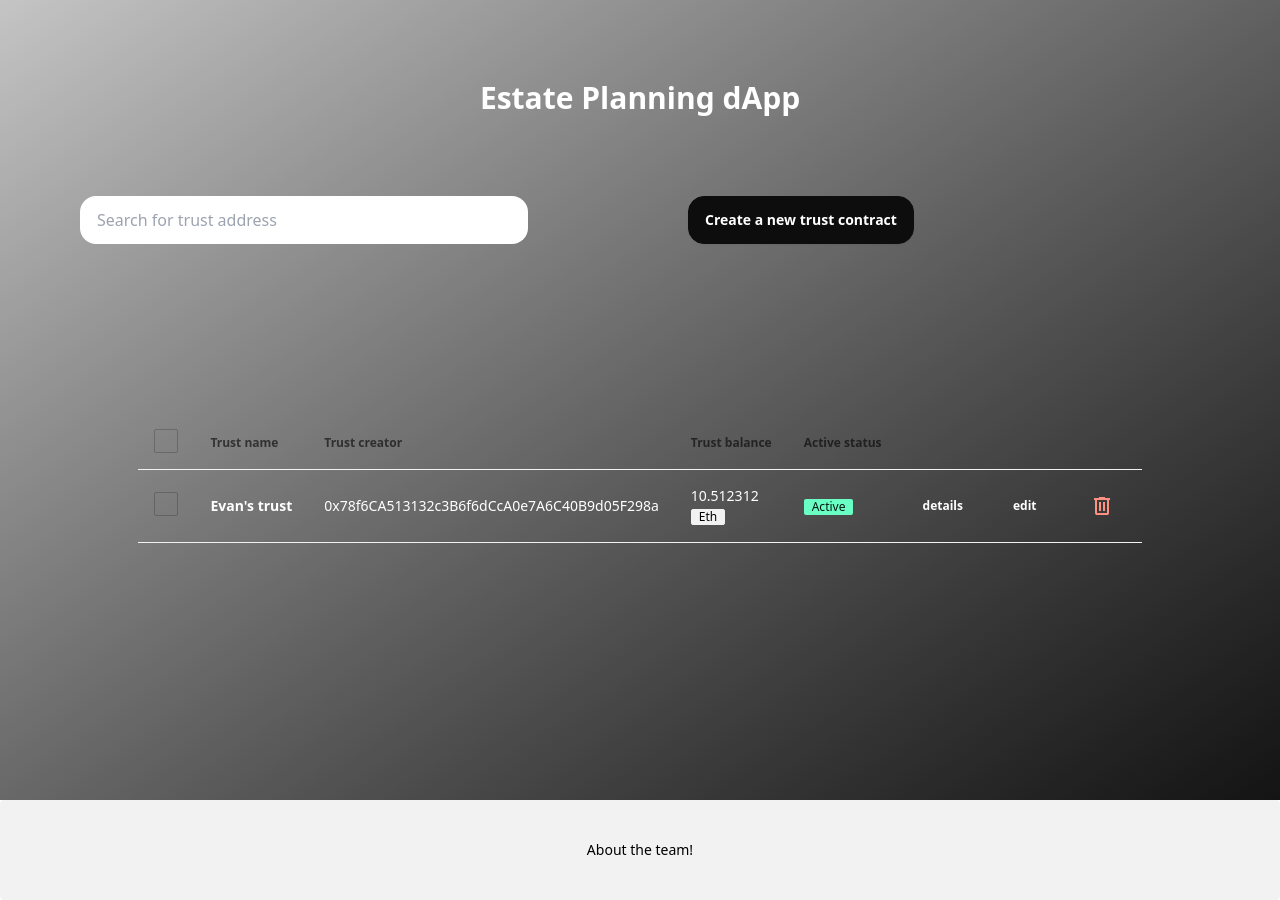
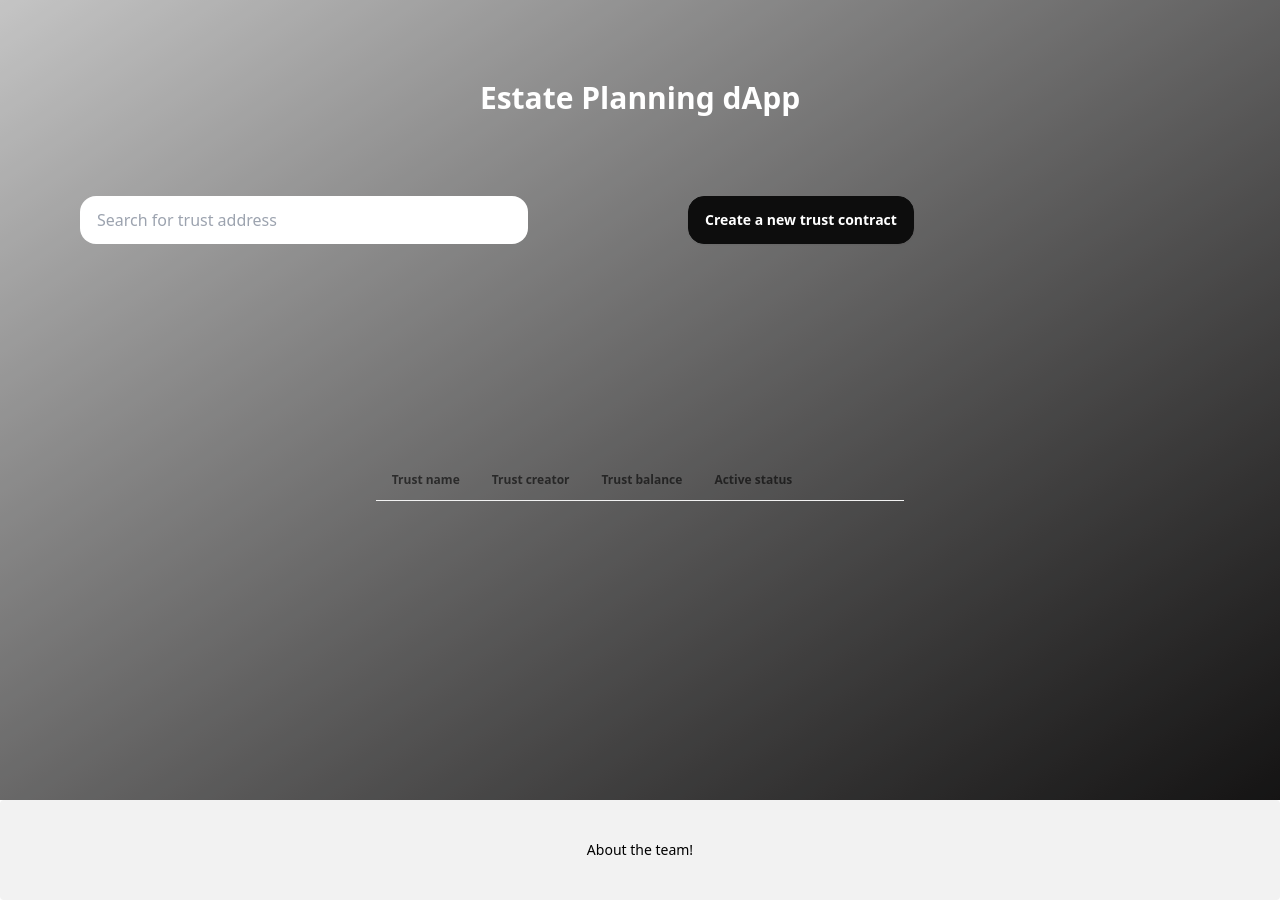
Before and after one commit to charmas3r/estate-planner, a Next.js app: page / in a window 1280 px wide. Shown: the top 900 px of the page. Built offline with nearby package versions, Linux system fonts and the light colour scheme.

Commit message:
landing page, create all content

```diff
--- a/components/ContentTable.tsx
+++ b/components/ContentTable.tsx
@@ -1,20 +1,17 @@
 import Image from "next/image";
-import { useRouter } from 'next/navigation'
+import {useRouter} from 'next/navigation'
+import {ContractProps} from "@/pages";
+import {TrustContractDto} from "@/data/TrustContractDto";
 
-export const ContentTable = () => {
+export const ContentTable = ({contracts}: ContractProps) => {
     const router = useRouter()
 
-    return(
+    return (
         <div className="overflow-x-auto">
             <table className="table">
                 {/* head */}
                 <thead>
                 <tr>
-                    <th>
-                        <label>
-                            <input type="checkbox" className="checkbox" />
-                        </label>
-                    </th>
                     <th>Trust name</th>
                     <th>Trust creator</th>
                     <th>Trust balance</th>
@@ -24,43 +21,40 @@ export const ContentTable = () => {
                     <th></th>
                 </tr>
                 </thead>
+
                 <tbody>
-
-                {/* rows */}
-                <tr>
-                    <th>
-                        <label>
-                            <input type="checkbox" className="checkbox" />
-                        </label>
-                    </th>
+                {contracts.map((item) => {
+                    return (
+                        <tr key={item.name}>
                             <td>
                                 <div className="flex items-center gap-3">
                                     <div>
-                                <div className="font-bold">Evan&apos;s trust</div>
+                                        <div className="font-bold">{item.name}</div>
                                     </div>
                                 </div>
                             </td>
-                    <td>
-                        0x78f6CA513132c3B6f6dCcA0e7A6C40B9d05F298a
-                    </td>
-                    <td>
-                        10.512312
+                            <td> {item.trustor} </td>
+                            <td> {item.balance.toString()}
                                 <br/>
                                 <span className="badge badge-ghost badge-sm">Eth</span>
                             </td>
                             <td><span className="badge badge-success badge-sm">Active</span></td>
                             <th>
-                        <button className="btn btn-ghost btn-xs rounded-xl" onClick={() => router.push(`/details/0x1234}`)}>details</button>
+                                <button className="btn btn-ghost btn-xs rounded-xl"
+                                        onClick={() => router.push(`/details/0x1234}`)}>details
+                                </button>
                             </th>
                             <th>
-                        <button className="btn btn-ghost btn-xs rounded-xl" >edit</button>
+                                <button className="btn btn-ghost btn-xs rounded-xl">edit</button>
                             </th>
                             <th>
                                 <button className="btn btn-ghost btn-circle">
-                            <Image src="/trash-icon.svg" height={24} width={24}  alt={"trash"}/>
+                                    <Image src="/trash-icon.svg" height={24} width={24} alt={"trash"}/>
                                 </button>
                             </th>
                         </tr>
+                    )
+                })}
                 </tbody>
             </table>
         </div>
--- a/data/TrustContractDto.ts
+++ b/data/TrustContractDto.ts
@@ -1,6 +1,21 @@
 export type TrustContractDto = {
     name: string,
     balance: bigint,
-    creator: string,
-    active: boolean,
+    trustor: string,
 }
+
+export class TrustContractDtoImpl implements TrustContractDto{
+    public name: string;
+    public balance: bigint;
+    public trustor: string;
+
+    public constructor(
+        trustor: string,
+        balance: bigint,
+        name: string,
+    ) {
+        this.name = name;
+        this.balance = balance;
+        this.trustor = trustor;
+    }
+}
--- a/pages/index.tsx
+++ b/pages/index.tsx
@@ -6,18 +6,30 @@ import {ContentTable} from "@/components/ContentTable";
 import {CreateButton} from "@/components/CreateButton";
 import {getTrusts} from "@/data/EstatePlanningFactoryApi";
 import {getTrustDetails} from "@/data/EstatePlanningApi";
+import {TrustContractDto, TrustContractDtoImpl} from "@/data/TrustContractDto";
 
 interface PrimaryAccount {
     account: string;
 }
 
+export interface ContractProps {
+    contracts: TrustContractDto[]
+}
+
 export default function Home() {
     const [account, setAccount]
         = useState<PrimaryAccount>({account: ''});
+    const [contracts, setContracts]
+        = useState<TrustContractDto[]>([]);
+
     let accounts;
     let primary: PrimaryAccount = new class implements PrimaryAccount {
         account: string;
     };
+
+    let contractProps: ContractProps = new class implements ContractProps {
+        contracts: TrustContractDto[];
+    }
 
     useEffect(() => {
         const fetchAccount = async () => {
@@ -30,11 +42,22 @@ export default function Home() {
                         setAccount(primary);
                         console.log("Primary account on MetaMask: " + primary.account);
                         const trusts = await getTrusts(web3);
+                        contractProps.contracts = new Array<TrustContractDto>()
 
-                        trusts.map(async (address: string) => {
-                            const details = await getTrustDetails(address, web3);
-                            console.log(details)
-                        });
+                        await Promise.all(
+                            trusts.map(async (address: string) => {
+                                const details = await getTrustDetails(address, web3);
+                                let contractDto = new TrustContractDtoImpl(
+                                    details[0],
+                                    details[1],
+                                    details[2]
+                                )
+                                contractProps.contracts.push(contractDto)
+                                console.log(contractDto)
+                            })
+                        );
+
+                        setContracts(contractProps.contracts)
 
                         window.ethereum.on("accountsChanged", async (accounts: any[]) => {
                             // handle account change
@@ -81,7 +104,7 @@ export default function Home() {
                             </div>
                         </div>
                         <div className="hero-content text-center text-neutral-content mt-40">
-                            <ContentTable/>
+                            <ContentTable contracts={contracts}/>
                         </div>
                     </div>
                 </div>
```
Lines whose indentation alone changed are shown as unchanged.
